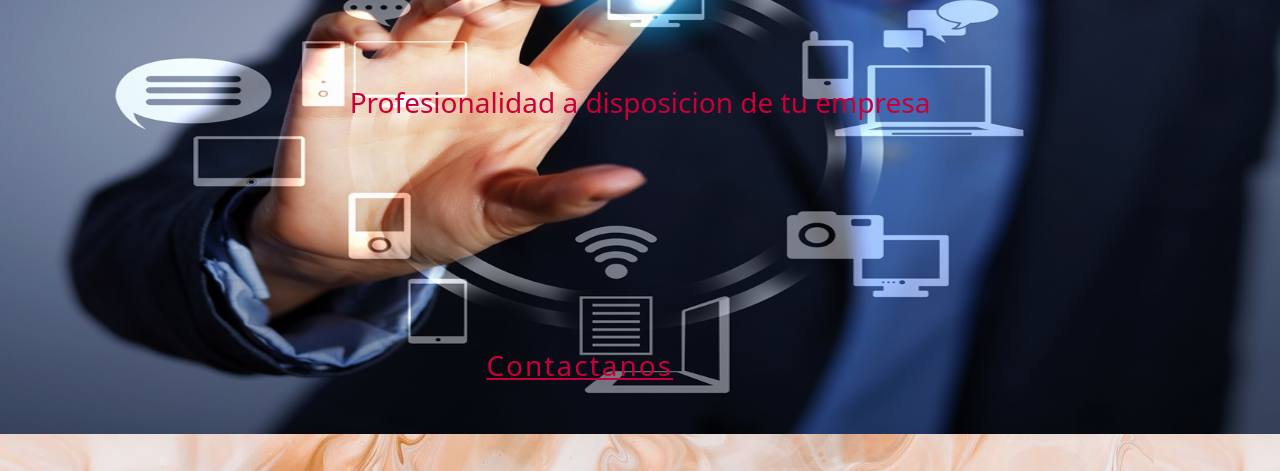
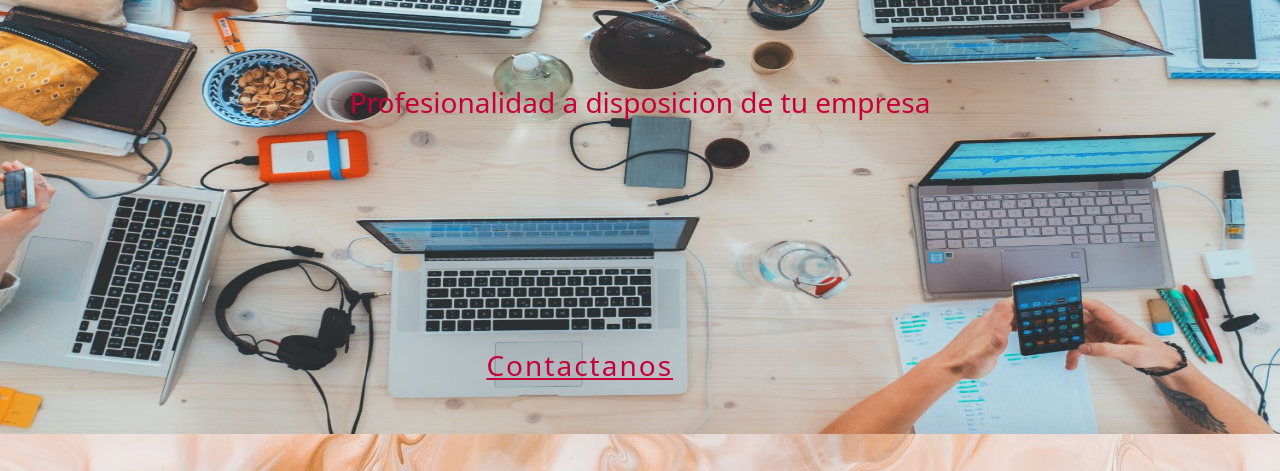
Before and after one commit to JuanPabloBrussini/mi_repositorio, a website: page servicios.html in a window 1280 px wide. Shown: the part 203-674 px from the top of the page. Drawn offline with nearby package versions, Linux system fonts and the light colour scheme.

Commit message:
cambie imagenes servicios

```diff
--- a/servicios.html
+++ b/servicios.html
@@ -80,7 +80,7 @@
 
 <section>
 <div class="cajamadreind">
-        <img style="width: 1349px; height: 570px;" class="img-fluid" src="multimedia/servicios-it-corporativos.jpg" alt="Servicios profesionales en asesoramiento">
+        <img style="width: 1349px; height: 570px;" class="img-fluid" src="multimedia/serviciosprofesionales1.jpg" alt="Servicios profesionales en asesoramiento">
 
     <!--negritas-->
     <strong>
```
Also changed, not shown: multimedia/bigdata6.jpg (added), multimedia/business5.jpg (added), multimedia/emprendedores.jpg (added), multimedia/serviciosprofesionales1.jpg (added), 1 other file.
